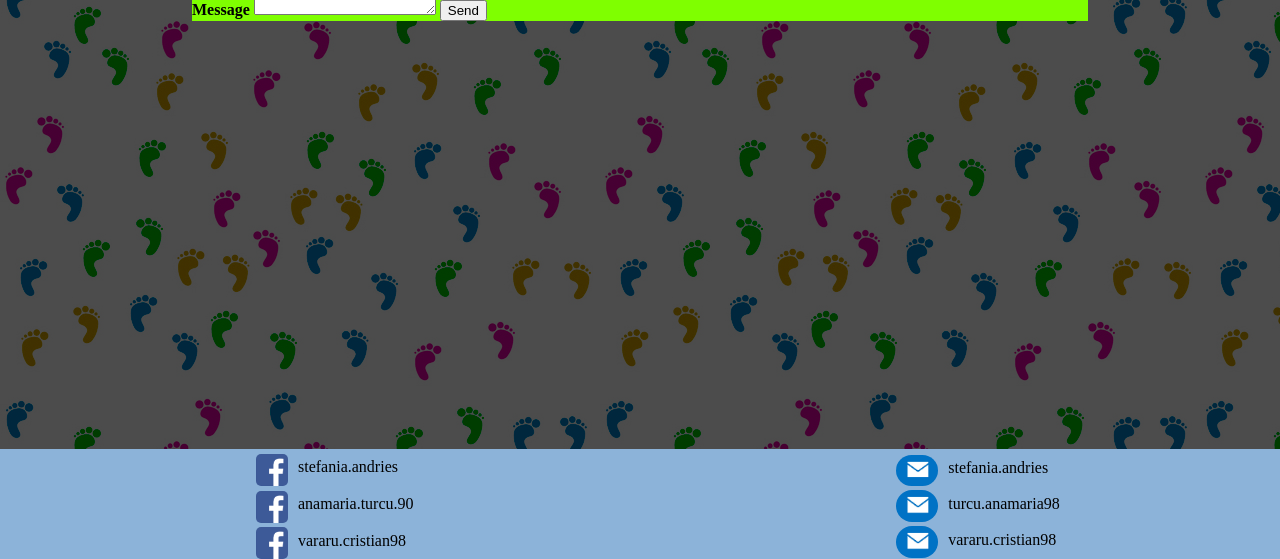
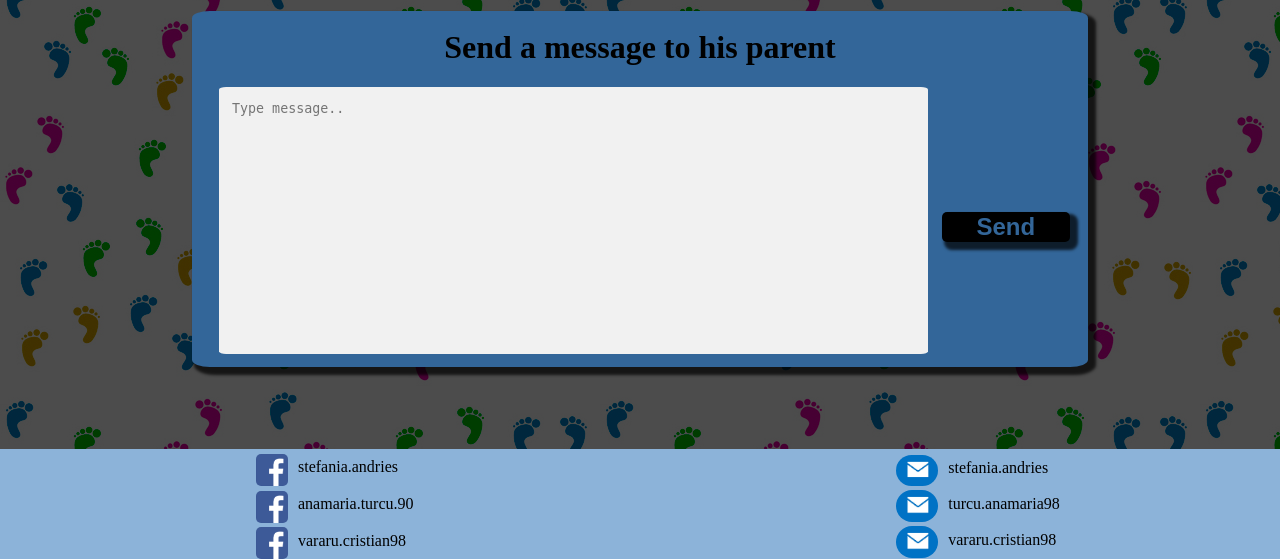
Before and after one commit to vararucristian/Kimo-TW-Project, a PHP site: page /Message.html in a window 1280 px wide. Shown: the part 451-1010 px from the top of the page. Run offline with PHP 8.4, Linux system fonts and the light colour scheme.

Commit message:
message page

```diff
--- a/project/Message.html
+++ b/project/Message.html
@@ -54,19 +54,19 @@
 
     <main>
         <div id="profil">
-            <img src="images/picture145716079994.jpg">
+            <img src="images/picture145716079994.jpg" alt="">
             <div>
-                <p>First name</p>
-                <p>Last name</p>
+                <p>Parent first name</p>
+                <p>Parent last name</p>
             </div>
         </div>
         <div id="chat">
             <form>
-                <h1>Chat</h1>
-
-                <label for="msg"><b>Message</b></label>
-                <textarea placeholder="Type message.." name="msg" required></textarea>
-                <button type="submit" >Send</button>
+                <h1>Send a message to his parent</h1>
+                <div>
+                    <textarea placeholder="Type message.." name="msg" required></textarea>
+                    <button type="submit" ><b>Send</b></button>
+                </div>
             </form>
         </div>
     </main>
--- a/project/SignUp.html
+++ b/project/SignUp.html
@@ -1,5 +1,5 @@
 <!DOCTYPE html>
-<html>
+<html lang="en">
 <head>
     <link rel="shortcut icon" type="image/x-icon" href="images/images.png">
     <meta name="viewport" content="width=device-width, initial-scale=1.0">
@@ -31,8 +31,8 @@
             <div class="SignUpBox">
                 <img src="images/73527377-location-icon-simple-flat-logo-of-location-sign-on-white-background-vector-illustration-.jpg.png" alt="user">
                 <div>
-                    <input type="text" placeholder="Latitudine">
-                    <input type="text" placeholder="Longitudine">
+                    <input type="text" placeholder="Latitude of your address">
+                    <input type="text" placeholder="Longitude of your address">
                 </div>
             </div>
             <div class="SignUpBox">
--- a/project/index_login.html
+++ b/project/index_login.html
@@ -1,5 +1,5 @@
 <!DOCTYPE html>
-<html>
+<html lang="en">
 <head>
     <link rel="shortcut icon" type="image/x-icon" href="images/images.png">
     <meta name="viewport" content="width=device-width, initial-scale=1.0">
--- a/project/styles/Message.css
+++ b/project/styles/Message.css
@@ -71,7 +71,7 @@ nav ul li:first-of-type:hover{
     background-color: #336699
 
 }
-#KIMO{
+.KIMO{
     font-family: inherit;
     font-size: 20px;
     font-weight: bold;
@@ -137,7 +137,7 @@ nav ul ul li {
 
 nav ul ul li:hover{
     position: relative;
-    background-color: #336699   ;
+    background-color: #336699 ;
 }
 
 nav ul li img{
@@ -158,9 +158,9 @@ main{
 }
 
 #profil{
+    margin-top: 10vh;
     display: grid;
     grid-template-columns: 50% 50%;
-    background-color: blueviolet
 }
 
 #profil img{
@@ -174,10 +174,63 @@ main{
     align-items: center;
 }
 
-#chat{
-    background-color: chartreuse;
+#profil div p{
+    align-self: center;
+    font-size: 2em;
+    border-bottom: 2px solid #009CEA;
+    color: #009CEA;
 }
 
+#profil div p:hover{
+    transform: scale(1.1);
+}
+
+
+
+form{
+    width: 100%;
+    background-color: #336699;
+    border-radius: 2%;
+    box-shadow: 5px 5px 3px 3px rgba(0, 0, 0, 0.719);
+}
+
+form h1{
+    text-align: center;
+    margin-top: 1em;
+    padding-top: 2%;
+}
+
+form textarea{
+    width: 80%;
+    padding: 1em;
+    margin: 0 1em 1em 2em;
+    border: none;
+    background: #f1f1f1;
+    resize: none;
+    min-height: 30vh;
+    border-radius: 1%;
+}
+
+form div{
+    display: flex;
+    flex-direction: row;
+}
+
+form button{
+    margin-right: 2%;
+    width: 15%;
+    background-color: #000000;
+    border: none;
+    color:#336699;
+    font-size: 1.5em;
+    border-radius: 5px;
+    align-self: center;
+    box-shadow: 5px 5px 3px 3px rgba(0, 0, 0, 0.719);
+}
+
+form button:hover{
+    color: red;
+}
 
 @media screen and (max-width: 760px){
     nav ul{
@@ -295,3 +348,37 @@ main{
         padding-right:5%;
     }
 }
+
+@media screen and (max-width: 900px)
+{
+    #profil div{
+        margin-left: 25%;
+    }
+    #profil div p{
+        font-size: 1.5em;
+    }
+}
+
+@media screen and (max-width: 625px){
+    #profil{
+        display: flex;
+        flex-direction: column;
+        justify-content: center;
+    }
+    form button{
+        font-size: 1em;
+    }
+    #profil img{
+        margin-left: 5%;
+    }
+    #profil div{
+        margin-left: 0;
+    }
+}
+
+@media screen and (max-width: 325px)
+{
+    form button{
+        font-size: 0.8em;
+    }
+}
```
Also changed, not shown: other parts of project/Message.html (+12 -12 lines).
